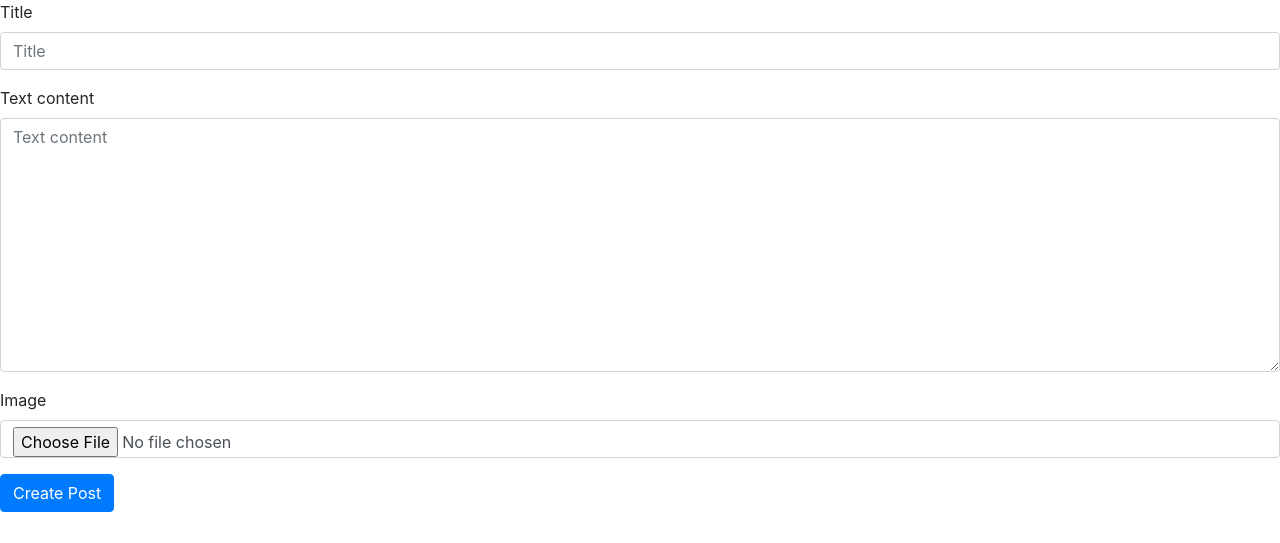
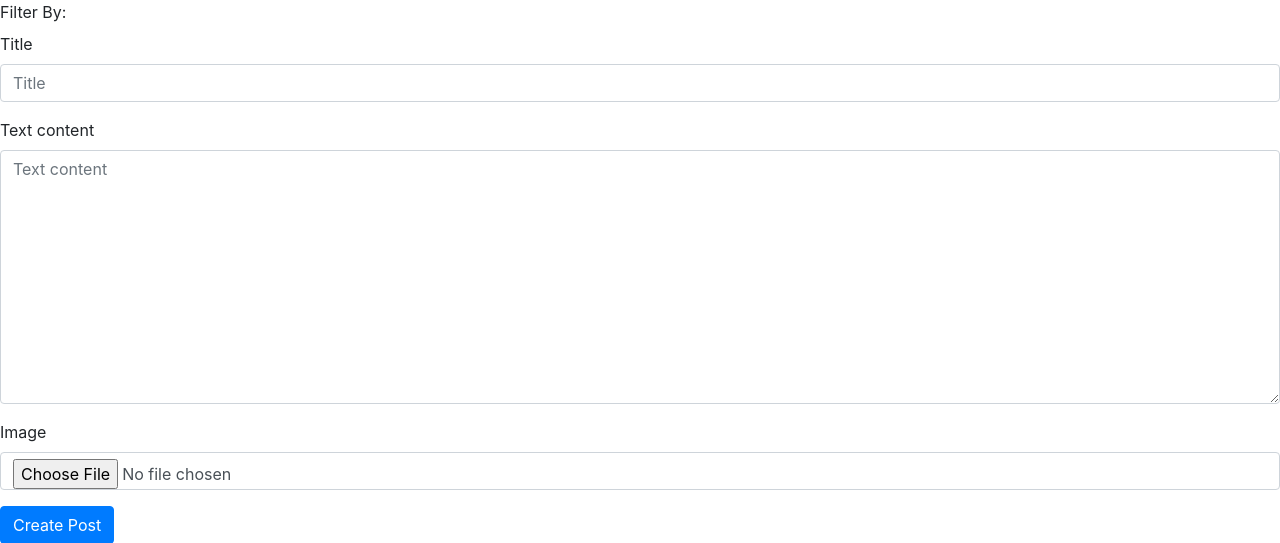
Before and after one commit to adityagoyal222/matricare, a Django app: template matriCare/forum/templates/forum/post_list.html in a window 1280 px wide. Shown: the top 543 px of the page. Run offline with Django 3.2, Linux system fonts and the light colour scheme; the template is opened without the code that fills it: values that come from a table or form of the project are taken from there, others are empty; some libraries are stand-ins or nearby versions.

Commit message:
create filter functionality in forum list

```diff
--- a/matriCare/forum/templates/forum/post_list.html
+++ b/matriCare/forum/templates/forum/post_list.html
@@ -2,6 +2,22 @@
 {% load bootstrap4 %}
 {% load static %}
 <link rel="stylesheet" href="https://cdn.jsdelivr.net/npm/bootstrap@4.6.0/dist/css/bootstrap.min.css" integrity="sha384-B0vP5xmATw1+K9KRQjQERJvTumQW0nPEzvF6L/Z6nronJ3oUOFUFpCjEUQouq2+l" crossorigin="anonymous">
+<script src="https://code.jquery.com/jquery-3.5.1.js" integrity="sha256-QWo7LDvxbWT2tbbQ97B53yJnYU3WhH/C8ycbRAkjPDc=" crossorigin="anonymous"></script>
+
+<label>Filter By:</label>
+
+
+{% if filter_type == "latest" %}
+    <select name="filter" id="filter_dropdown">
+        <option value="{% url 'forum:post_list_latest' filter='latest' %}">Latest</option>
+        <option value="{% url 'forum:post_list_popular' filter='popular' %}">Most Popular</option>
+    </select>
+{% elif filter_type == "popular" %}
+    <select name="filter" id="filter_dropdown">
+        <option value="{% url 'forum:post_list_popular' filter='popular' %}">Most Popular</option>
+        <option value="{% url 'forum:post_list_latest' filter='latest' %}">Latest</option>
+    </select>
+{% endif %}
 
 {% for post in posts %}
     <p>
@@ -16,10 +32,23 @@
 
 {% endfor %}
 
-<form method="POST" action="{% url 'forum:post_list' %}" enctype="multipart/form-data">
+<form method="POST" action="{% url 'forum:post_list_latest' filter='latest' %}" enctype="multipart/form-data">
     {% csrf_token %}
     {% bootstrap_form create_post_form %}
     {% bootstrap_form add_image_form %}
     <input type="submit" class="btn btn-primary" value="Create Post"
                                     name="create_post">
 </form>
+
+<script>
+    $(function(){
+      // bind change event to select
+        $('#filter_dropdown').on('change', function () {
+          var url = $(this).val(); // get selected value
+          if (url) { // require a URL
+              window.location = url; // redirect
+        }
+        return false;
+        });
+    });
+</script>
--- a/matriCare/forum/urls.py
+++ b/matriCare/forum/urls.py
@@ -4,6 +4,7 @@ from . import views
 app_name = "forum"
 
 urlpatterns = [
-    url(r'list/', views.PostListView.as_view(), name="post_list"),
+    url(r'list/(?P<filter>[-\w]+)/$', views.PostListView.as_view(), name="post_list_latest"),
+    url(r'list/(?P<filter>[-\w]+)/$', views.PostListView.as_view(), name="post_list_popular"),
     url(r'(?P<pk>[-\w]+)/$', views.PostDetailView.as_view(), name="post_detail")
 ]
```
Also changed, not shown: matriCare/forum/templates/forum/post_detail.html (+0 -34 lines), matriCare/forum/views.py (+8 -4 lines).
